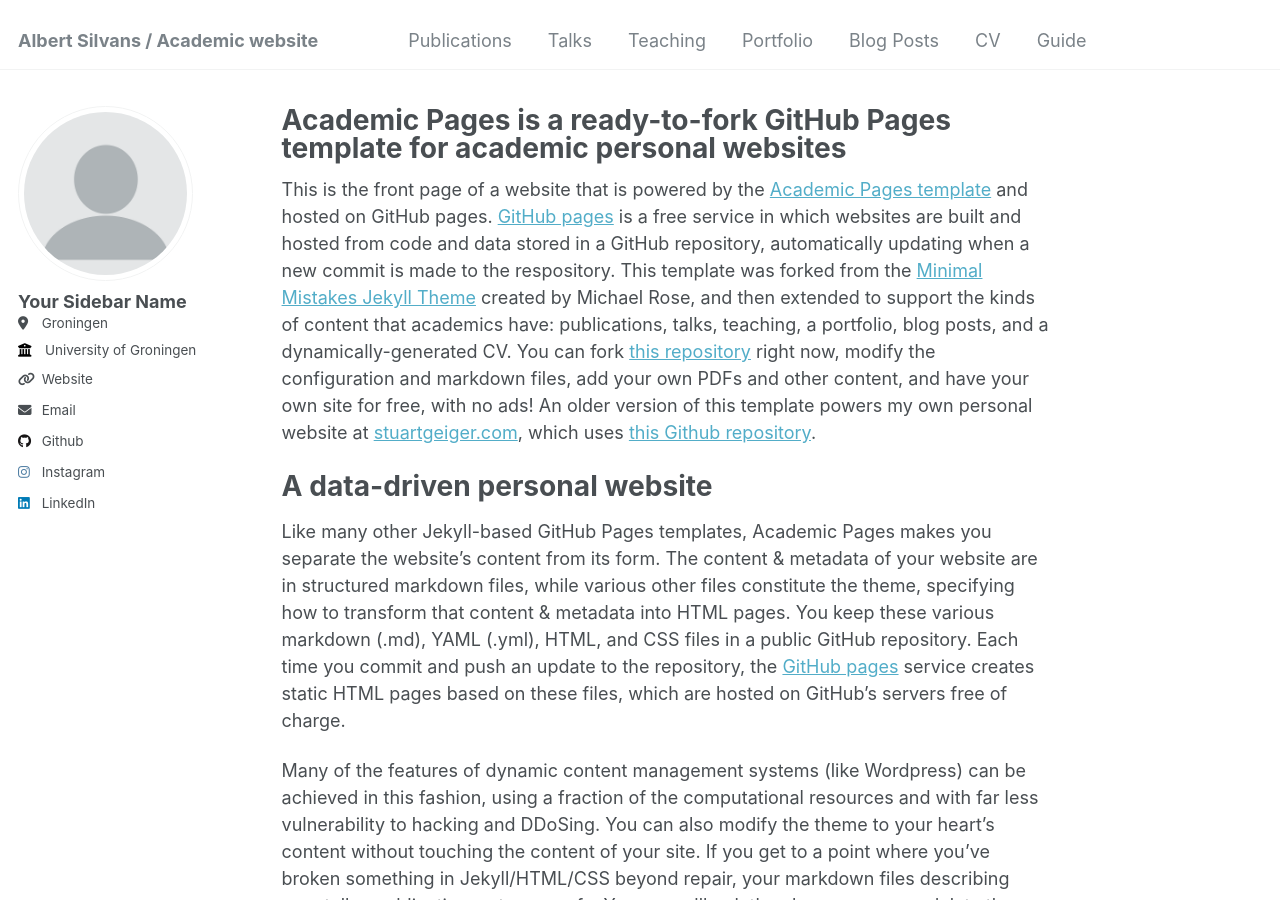
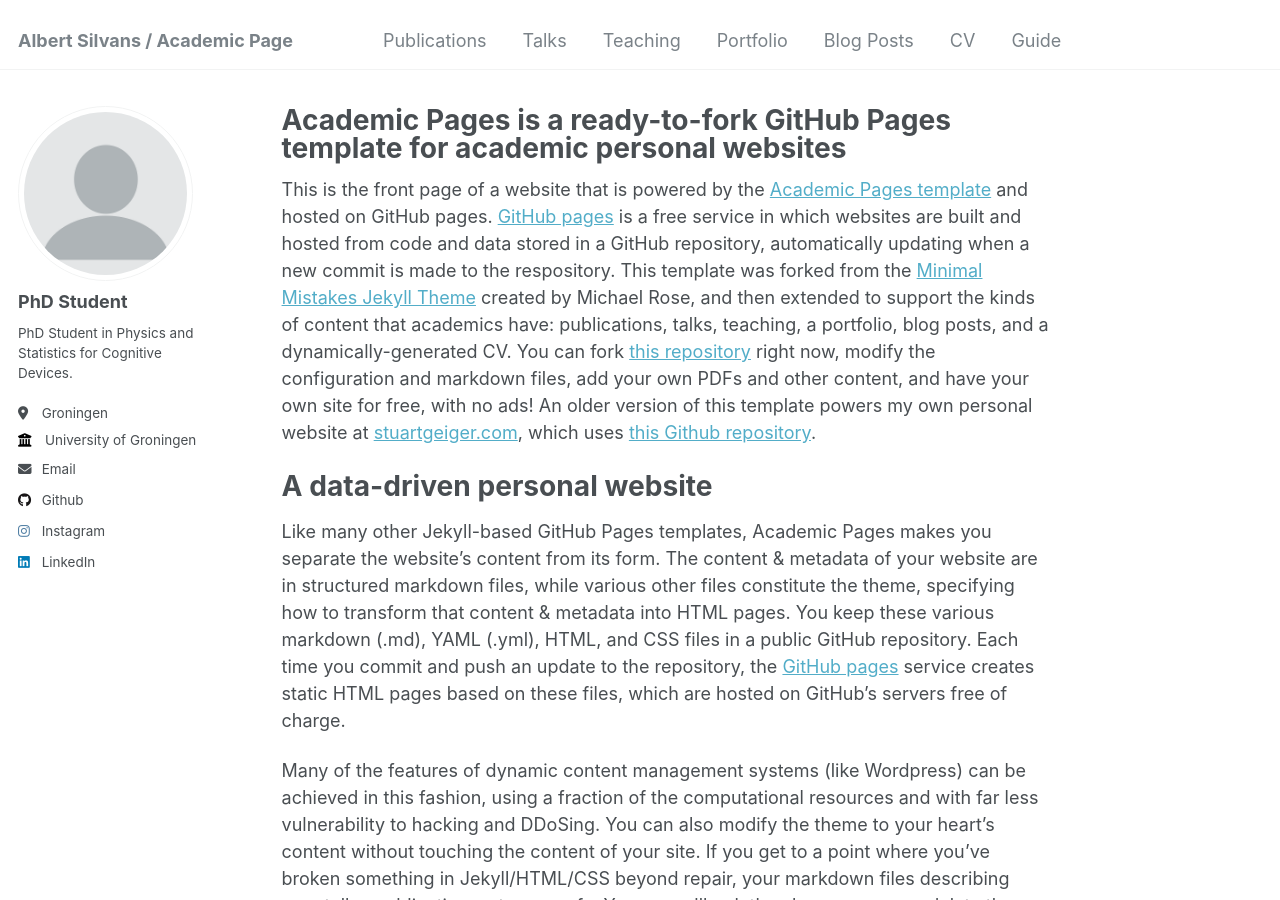
Before and after one commit to albbalbbbalb/albbalbbbalb.github.io, a Jekyll site: the page built from _pages/about.md, in a window 1280 px wide and 900 px high. Built offline with Jekyll 4.4.1, drawn with Linux system fonts in a browser that asks for light colours.

Commit message:
Update _config.yml

```diff
--- a/_config.yml
+++ b/_config.yml
@@ -8,7 +8,7 @@
 
 # Basic Site Settings
 locale                   : "en-US"
-title                    : "Albert Silvans / Academic website"
+title                    : "Albert Silvans / Academic Page"
 title_separator          : "-"
 name                     : &name "A. Silvans"
 description              : &description "My academic website"
@@ -22,12 +22,12 @@ repository               : "albbalbbbalb/albbalbbbalb.github.io"
 author:
   # Biographic information
   avatar           : "profile.png"
-  name             : "Your Sidebar Name"
+  name             : "PhD Student"
   pronouns         : # example: "she/her"
-  bio              : #"Short biography for the left-hand sidebar"
+  bio              : "PhD Student in Physics and Statistics for Cognitive Devices."
   location         : "Groningen"
   employer         : "University of Groningen"
-  uri              : "https://www.rug.nl/staff/a.silvans/" # URL
+  uri              :  # URL
   email            : "a.silvans at rug.nl"
 
   # Academic websites
```
